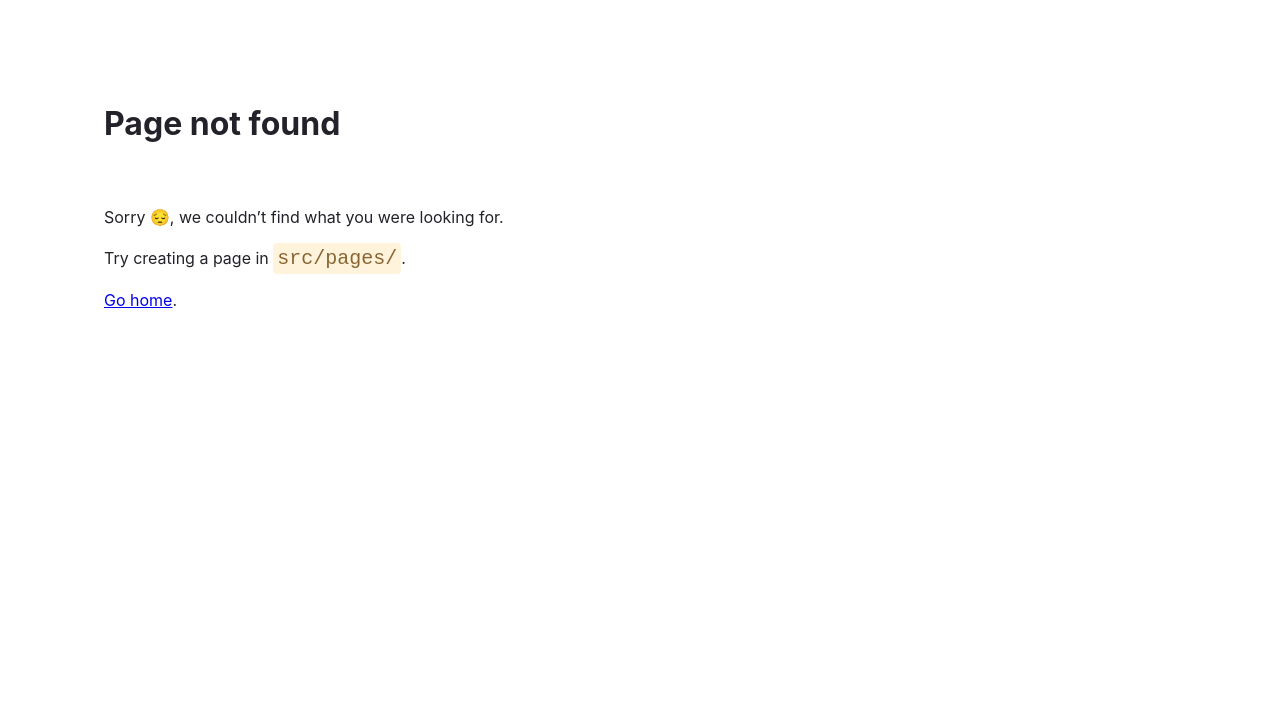
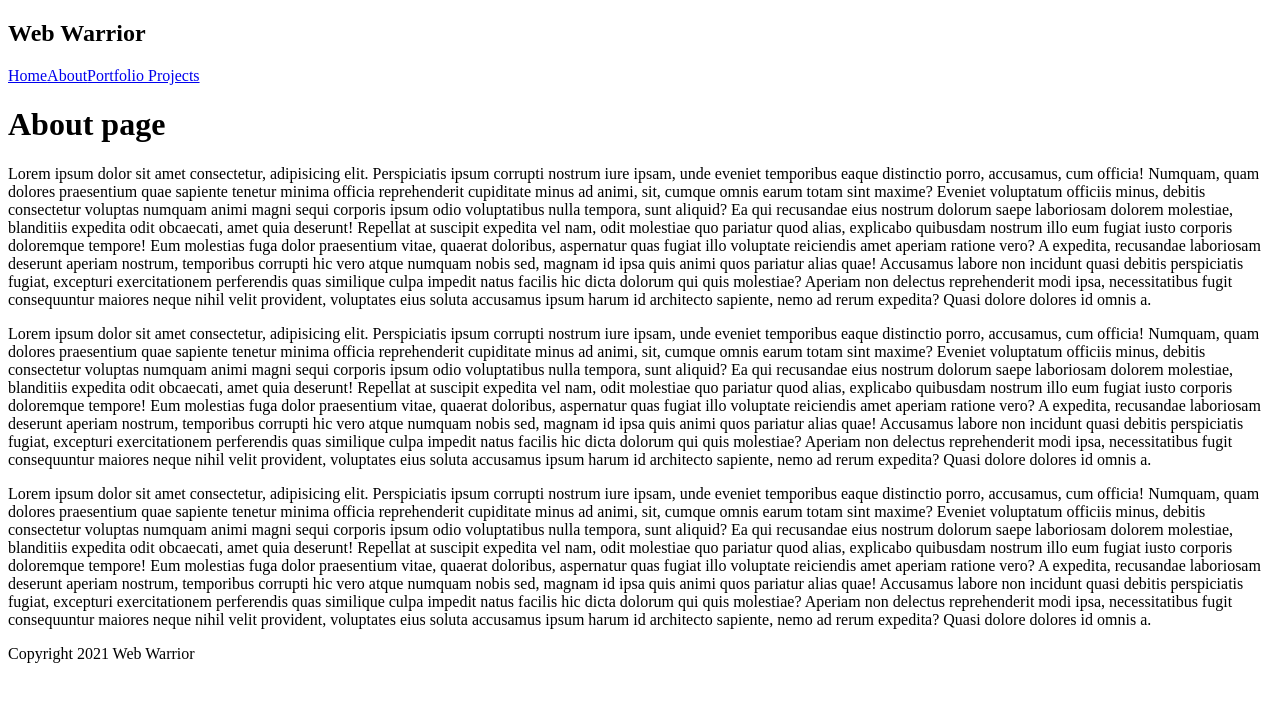
Before and after one commit to Feka-T/Web_Warror, a Gatsby site: page /about in a window 1280 px wide. Before the commit this address had no page. Built offline with nearby package versions, Linux system fonts and the light colour scheme; Gatsby itself is replaced by a stand-in of ours.

Commit message:
Migrate to this version and test, gatsby

```diff
--- a/src/pages/404.js
+++ b/src/pages/404.js
@@ -1,31 +1,39 @@
-import * as React from "react"
-import { Link } from "gatsby"
+import * as React from "react";
+// import { Link } from "gatsby";
+import Layout from "./components/Layout";
 
-const pageStyles = {
+/* const pageStyles = {
   color: "#232129",
   padding: "96px",
   fontFamily: "-apple-system, Roboto, sans-serif, serif",
-}
+};
 const headingStyles = {
   marginTop: 0,
   marginBottom: 64,
   maxWidth: 320,
-}
+};
 
 const paragraphStyles = {
   marginBottom: 48,
-}
+};
 const codeStyles = {
   color: "#8A6534",
   padding: 4,
   backgroundColor: "#FFF4DB",
   fontSize: "1.25rem",
   borderRadius: 4,
-}
+}; */
 
 const NotFoundPage = () => {
   return (
-    <main style={pageStyles}>
+    <Layout>
+      <div>
+        <h2>404</h2>
+        <p>Sorry, that page doesn't exist (yet)!</p>
+      </div>
+    </Layout>
+
+    /*     <main style={pageStyles}>
       <h1 style={headingStyles}>Page not found</h1>
       <p style={paragraphStyles}>
         Sorry 😔, we couldn’t find what you were looking for.
@@ -40,10 +48,10 @@ const NotFoundPage = () => {
         <br />
         <Link to="/">Go home</Link>.
       </p>
-    </main>
-  )
-}
+    </main> */
+  );
+};
 
-export default NotFoundPage
+export default NotFoundPage;
 
-export const Head = () => <title>Not found</title>
+export const Head = () => <title>Not found</title>;
--- /dev/null
+++ b/src/pages/about.js
@@ -0,0 +1,89 @@
+import React from "react";
+import Layout from "./components/Layout";
+
+const About = () => {
+  return (
+    <Layout>
+      <div>
+        <h1>About page</h1>
+        <p>
+          Lorem ipsum dolor sit amet consectetur, adipisicing elit. Perspiciatis
+          ipsum corrupti nostrum iure ipsam, unde eveniet temporibus eaque
+          distinctio porro, accusamus, cum officia! Numquam, quam dolores
+          praesentium quae sapiente tenetur minima officia reprehenderit
+          cupiditate minus ad animi, sit, cumque omnis earum totam sint maxime?
+          Eveniet voluptatum officiis minus, debitis consectetur voluptas
+          numquam animi magni sequi corporis ipsum odio voluptatibus nulla
+          tempora, sunt aliquid? Ea qui recusandae eius nostrum dolorum saepe
+          laboriosam dolorem molestiae, blanditiis expedita odit obcaecati, amet
+          quia deserunt! Repellat at suscipit expedita vel nam, odit molestiae
+          quo pariatur quod alias, explicabo quibusdam nostrum illo eum fugiat
+          iusto corporis doloremque tempore! Eum molestias fuga dolor
+          praesentium vitae, quaerat doloribus, aspernatur quas fugiat illo
+          voluptate reiciendis amet aperiam ratione vero? A expedita, recusandae
+          laboriosam deserunt aperiam nostrum, temporibus corrupti hic vero
+          atque numquam nobis sed, magnam id ipsa quis animi quos pariatur alias
+          quae! Accusamus labore non incidunt quasi debitis perspiciatis fugiat,
+          excepturi exercitationem perferendis quas similique culpa impedit
+          natus facilis hic dicta dolorum qui quis molestiae? Aperiam non
+          delectus reprehenderit modi ipsa, necessitatibus fugit consequuntur
+          maiores neque nihil velit provident, voluptates eius soluta accusamus
+          ipsum harum id architecto sapiente, nemo ad rerum expedita? Quasi
+          dolore dolores id omnis a.
+        </p>
+        <p>
+          Lorem ipsum dolor sit amet consectetur, adipisicing elit. Perspiciatis
+          ipsum corrupti nostrum iure ipsam, unde eveniet temporibus eaque
+          distinctio porro, accusamus, cum officia! Numquam, quam dolores
+          praesentium quae sapiente tenetur minima officia reprehenderit
+          cupiditate minus ad animi, sit, cumque omnis earum totam sint maxime?
+          Eveniet voluptatum officiis minus, debitis consectetur voluptas
+          numquam animi magni sequi corporis ipsum odio voluptatibus nulla
+          tempora, sunt aliquid? Ea qui recusandae eius nostrum dolorum saepe
+          laboriosam dolorem molestiae, blanditiis expedita odit obcaecati, amet
+          quia deserunt! Repellat at suscipit expedita vel nam, odit molestiae
+          quo pariatur quod alias, explicabo quibusdam nostrum illo eum fugiat
+          iusto corporis doloremque tempore! Eum molestias fuga dolor
+          praesentium vitae, quaerat doloribus, aspernatur quas fugiat illo
+          voluptate reiciendis amet aperiam ratione vero? A expedita, recusandae
+          laboriosam deserunt aperiam nostrum, temporibus corrupti hic vero
+          atque numquam nobis sed, magnam id ipsa quis animi quos pariatur alias
+          quae! Accusamus labore non incidunt quasi debitis perspiciatis fugiat,
+          excepturi exercitationem perferendis quas similique culpa impedit
+          natus facilis hic dicta dolorum qui quis molestiae? Aperiam non
+          delectus reprehenderit modi ipsa, necessitatibus fugit consequuntur
+          maiores neque nihil velit provident, voluptates eius soluta accusamus
+          ipsum harum id architecto sapiente, nemo ad rerum expedita? Quasi
+          dolore dolores id omnis a.
+        </p>
+        <p>
+          Lorem ipsum dolor sit amet consectetur, adipisicing elit. Perspiciatis
+          ipsum corrupti nostrum iure ipsam, unde eveniet temporibus eaque
+          distinctio porro, accusamus, cum officia! Numquam, quam dolores
+          praesentium quae sapiente tenetur minima officia reprehenderit
+          cupiditate minus ad animi, sit, cumque omnis earum totam sint maxime?
+          Eveniet voluptatum officiis minus, debitis consectetur voluptas
+          numquam animi magni sequi corporis ipsum odio voluptatibus nulla
+          tempora, sunt aliquid? Ea qui recusandae eius nostrum dolorum saepe
+          laboriosam dolorem molestiae, blanditiis expedita odit obcaecati, amet
+          quia deserunt! Repellat at suscipit expedita vel nam, odit molestiae
+          quo pariatur quod alias, explicabo quibusdam nostrum illo eum fugiat
+          iusto corporis doloremque tempore! Eum molestias fuga dolor
+          praesentium vitae, quaerat doloribus, aspernatur quas fugiat illo
+          voluptate reiciendis amet aperiam ratione vero? A expedita, recusandae
+          laboriosam deserunt aperiam nostrum, temporibus corrupti hic vero
+          atque numquam nobis sed, magnam id ipsa quis animi quos pariatur alias
+          quae! Accusamus labore non incidunt quasi debitis perspiciatis fugiat,
+          excepturi exercitationem perferendis quas similique culpa impedit
+          natus facilis hic dicta dolorum qui quis molestiae? Aperiam non
+          delectus reprehenderit modi ipsa, necessitatibus fugit consequuntur
+          maiores neque nihil velit provident, voluptates eius soluta accusamus
+          ipsum harum id architecto sapiente, nemo ad rerum expedita? Quasi
+          dolore dolores id omnis a.
+        </p>
+      </div>
+    </Layout>
+  );
+};
+
+export default About;
--- /dev/null
+++ b/src/pages/components/Layout.js
@@ -0,0 +1,14 @@
+import React from "react";
+import Navbar from "./Navbar";
+
+export default function Layout({ children }) {
+  return (
+    <div className="layout">
+      <Navbar />
+      <div className="content">{children}</div>
+      <footer>
+        <p>Copyright 2021 Web Warrior</p>
+      </footer>
+    </div>
+  );
+}
--- /dev/null
+++ b/src/pages/components/Navbar.js
@@ -0,0 +1,15 @@
+import { Link } from "gatsby";
+import React from "react";
+
+export default function Navbar() {
+  return (
+    <nav>
+      <h1>Web Warrior</h1>
+      <div className="links">
+        <Link to="/">Home</Link>
+        <Link to="/about">About</Link>
+        <Link to="/projects">Portfolio Projects</Link>
+      </div>
+    </nav>
+  );
+}
```
Also changed, not shown: src/pages/index.js (+14 -196 lines), src/pages/projects/index.js (added, +15 -0 lines).
